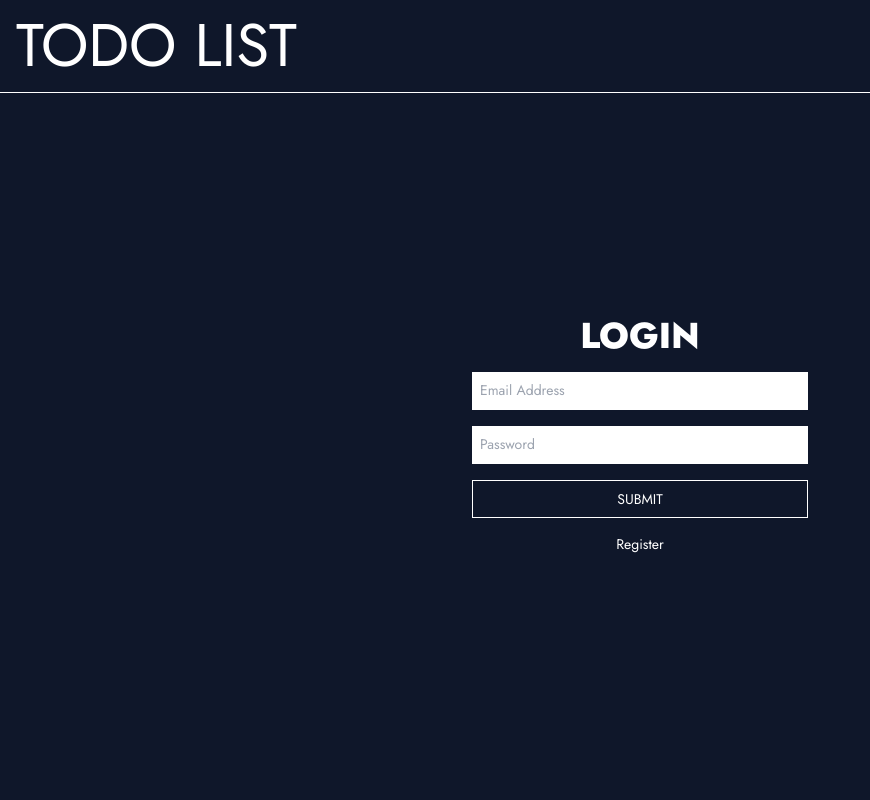
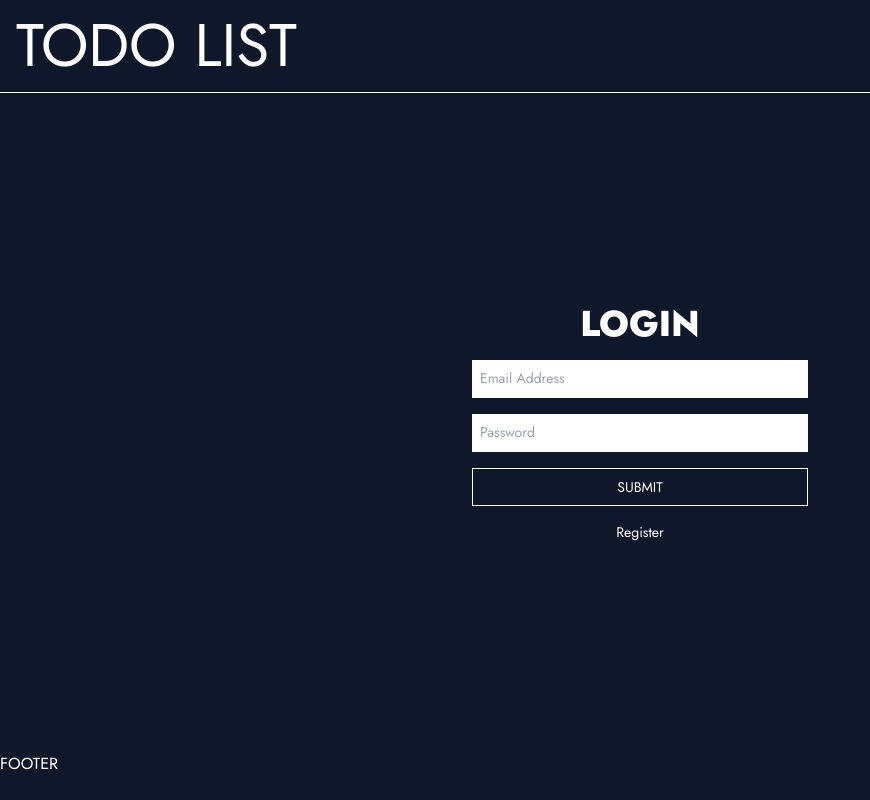
Before and after one commit to Juliandl88/todo-next-firebase, a Next.js app: page / in a window 1280 px wide. Shown: the whole page, without its empty margins (0-870 px from the left). Built offline with nearby package versions, Linux system fonts and the light colour scheme; no server answers; some icons are missing.

Commit message:
se agrega card de todo

```diff
--- a/components/Layout.js
+++ b/components/Layout.js
@@ -8,6 +8,7 @@ export default function Layout(props) {
     <div className="flex flex-col min-h-screen relative bg-slate-900 text-white">
       <Header />
       <main className="flex-1 flex flex-col p-4">{children}</main>
+      FOOTER
       <Footer />
     </div>
   );
```
